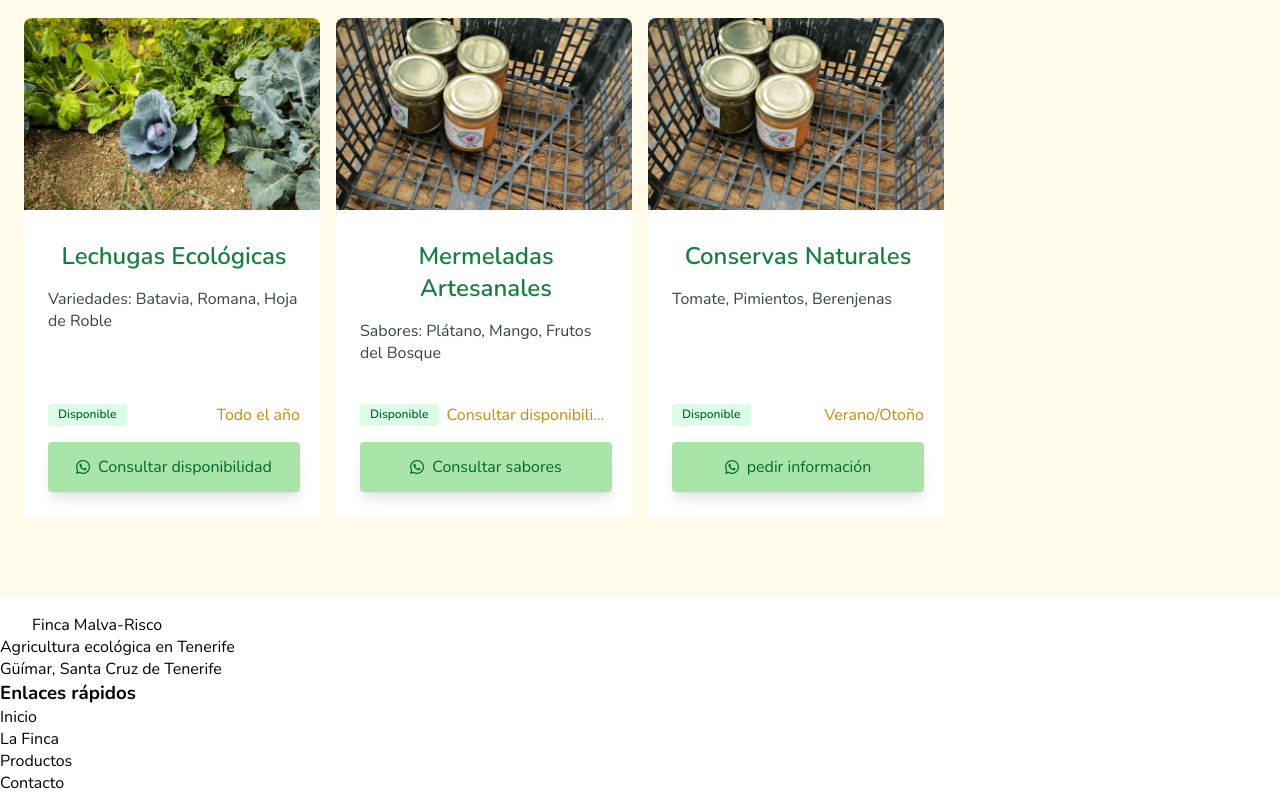
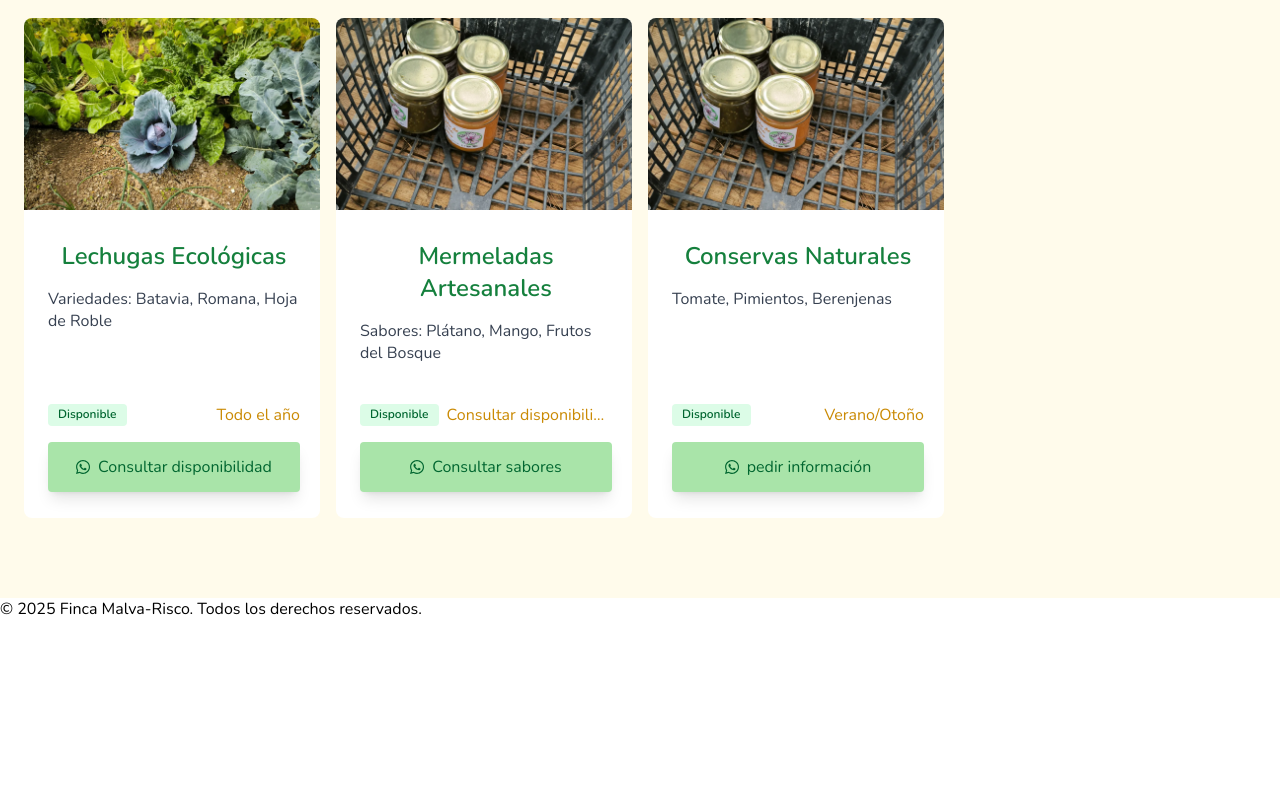
Before and after one commit to iremaru/malvariscofarm, a Next.js app in the folder malva-risco/: page / in a window 1280 px wide. Shown: the part 2000-2797 px from the top of the page. After the commit the page ends 2620 px from the top, so only its background shows below. Built offline with nearby package versions, Linux system fonts and the light colour scheme.

Commit message:
update footer

```diff
--- a/malva-risco/src/app/layout.tsx
+++ b/malva-risco/src/app/layout.tsx
@@ -45,46 +45,9 @@ export default function RootLayout({ children }: Readonly<{ children: React.Reac
 					</ul>
 				</nav> */}
 				{children}
-				<footer className="bg-green-900 text-white py-12">
-					<div className="container mx-auto px-6">
-						<div className="flex flex-col md:flex-row justify-between">
-							<div className="mb-8 md:mb-0">
-								<div className="flex items-center mb-4">
-									<Image src="/logo.svg"
-										alt="Logo Malva-Risco"
-										className="h-8 w-8 mr-2"
-										width={32}
-										height={32}
-									/>
-									<span className="text-xl font-bold">Finca Malva-Risco</span>
-								</div>
-								<p className="mb-2">Agricultura ecológica en Tenerife</p>
-								<p>Güímar, Santa Cruz de Tenerife</p>
-							</div>
-
-							<div className="mb-8 md:mb-0">
-								<h3 className="text-lg font-semibold mb-4">Enlaces rápidos</h3>
-								<ul className="space-y-2">
-									<li><a href="#inicio" className="hover:text-green-300 transition duration-300">Inicio</a></li>
-									<li><a href="#finca" className="hover:text-green-300 transition duration-300">La Finca</a></li>
-									<li><a href="#productos" className="hover:text-green-300 transition duration-300">Productos</a></li>
-									<li><a href="#contacto" className="hover:text-green-300 transition duration-300">Contacto</a></li>
-								</ul>
-							</div>
-
-							<div>
-								<h3 className="text-lg font-semibold mb-4">Legal</h3>
-								<ul className="space-y-2">
-									<li><a href="#" className="hover:text-green-300 transition duration-300">Política de privacidad</a></li>
-									<li><a href="#" className="hover:text-green-300 transition duration-300">Aviso legal</a></li>
-									<li><a href="#" className="hover:text-green-300 transition duration-300">Política de cookies</a></li>
-								</ul>
-							</div>
-						</div>
-
-						<div className="border-t border-green-800 mt-12 pt-8 text-center text-sm text-green-300">
-							<p>&copy; <span id="year"></span> Finca Malva-Risco. Todos los derechos reservados.</p>
-						</div>
+				<footer>
+					<div>
+						<p>&copy; <span id="year">{new Date().getFullYear()}</span> Finca Malva-Risco. Todos los derechos reservados.</p>
 					</div>
 				</footer>
 			</body>
```
